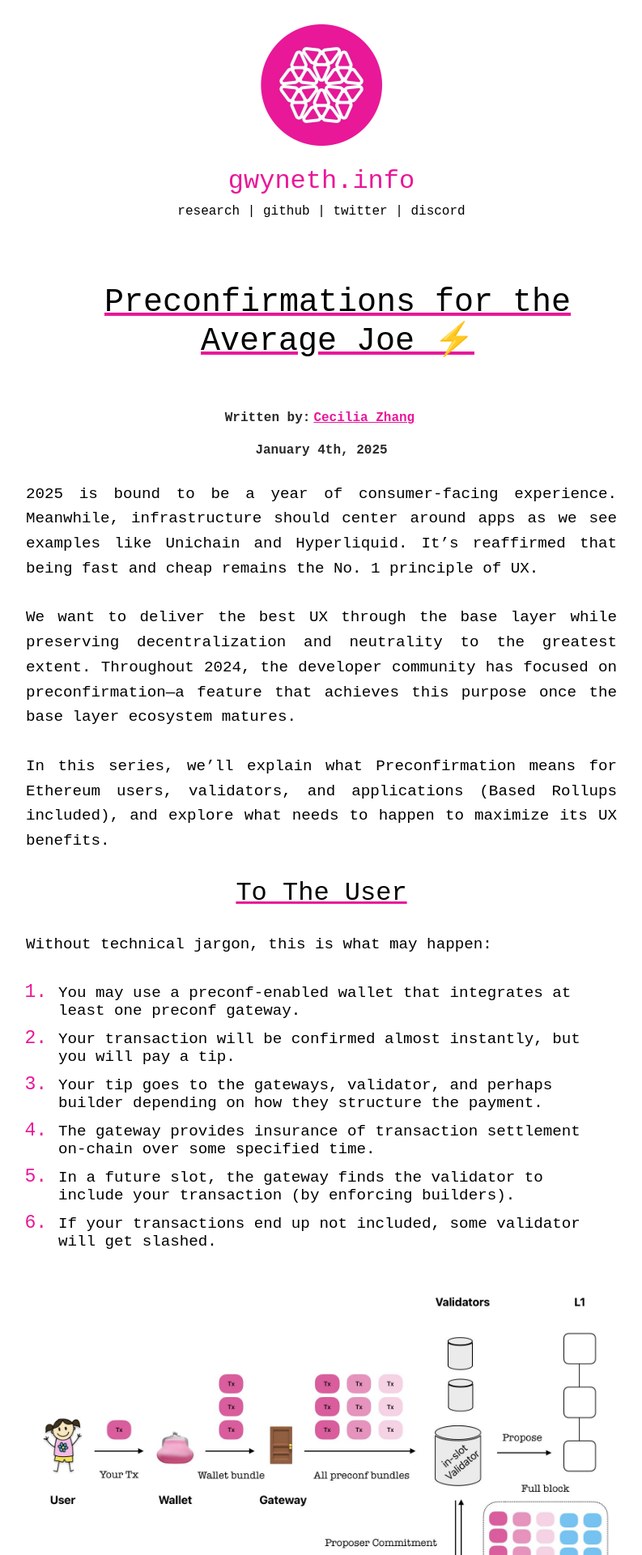
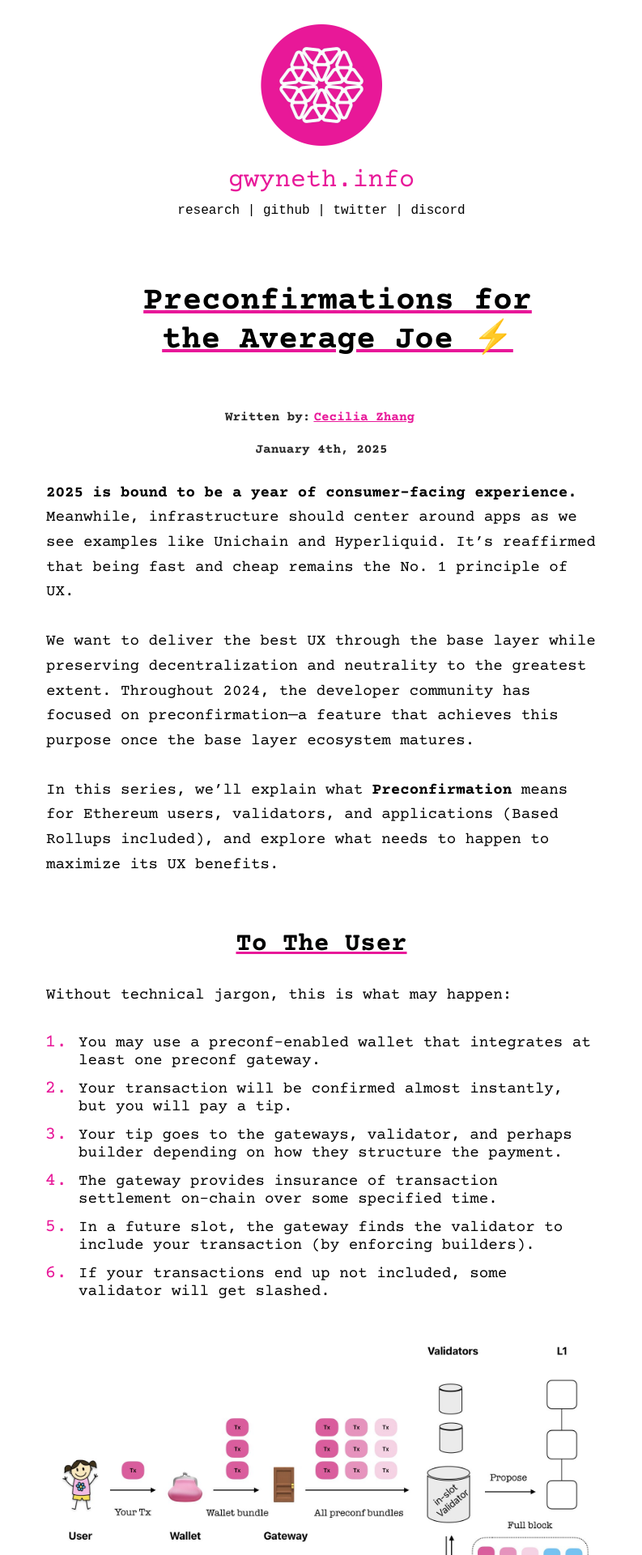
Before and after one commit to ex-scxr/ex-scxr.github.io, a Jekyll site: the page built from preconfs.md, in a window 1280 px wide. Shown: the top 1920 px of the page at 81% size, without its empty margins (243-1036 px from the left). Built offline with Jekyll 4.4.1, drawn with Linux system fonts in a browser that asks for light colours; some of the changed text lies outside the part shown.

```diff
--- a/assets/article.css
+++ b/assets/article.css
@@ -1,6 +1,35 @@
+@font-face {
+    font-family: 'prime';
+    src: url('./fonts/CourierPrime-Regular.ttf') format('truetype');
+    font-weight: 400; /* Normal weight */
+    font-style: normal; /* Regular style */
+}
+
+@font-face {
+    font-family: 'prime';
+    src: url('./fonts/CourierPrime-Bold.ttf') format('truetype');
+    font-weight: 700; /* Bold weight */
+    font-style: normal; /* Regular style */
+}
+
+@font-face {
+    font-family: 'prime';
+    src: url('./fonts/CourierPrime-Italic.ttf') format('truetype');
+    font-weight: 400; /* Normal weight */
+    font-style: italic; /* Italic style */
+}
+
+@font-face {
+    font-family: 'prime';
+    src: url('./fonts/CourierPrime-BoldItalic.ttf') format('truetype');
+    font-weight: 700; /* Bold weight */
+    font-style: italic; /* Italic style */
+}
+
+
 /* General Body Styling */
 body {
-    font-family: 'Courier New', Courier, monospace;
+    font-family: prime;
     background-color: #ffffff;
     color: #000000;
     margin: 0;
@@ -15,7 +44,7 @@ body {
 /* Content Wrapper for Markdown-Rendered Content */
 .content-wrapper {
     width: 100%;
-    max-width: 750px;
+    max-width: 700px;
     margin: 30px auto 0 auto; /* Space above the content wrapper */
     padding: 10px;
     background-color: #ffffff;
@@ -28,10 +57,10 @@ h1 {
     text-align: center;
     margin: 20px 0;
     font-size: 2em;
-    font-family: 'Courier New', Courier, monospace;
+    font-family: prime;
     text-decoration: underline;
     text-decoration-color: #E81899;
-    font-weight: lighter;
+    font-weight: bold;
     word-wrap: break-word; /* Prevent title overflow on small screens */
 }
 
@@ -39,11 +68,10 @@ h2 {
     font-size: 2em;
     text-decoration: underline;
     text-align: center;
-    font-family: 'Courier New', Courier, monospace;
-    font-weight: lighter;
+    font-family: prime ;
     text-decoration-color: #E81899;
-    margin-top: 20px;
-    margin-bottom: 10px;
+    margin-top: 2em;
+    margin-bottom: 3px;
 }
 
 h4 {
@@ -65,7 +93,7 @@ header img {
 header h1 {
     font-size: 2em;
     color: #E81899;
-    font-weight: normal;
+    font-weight: lighter;
     margin: 10px 0;
     text-decoration: none;
 }
@@ -88,7 +116,7 @@ header a:hover {
 p {
     line-height: 1.6;
     margin: 30px 0;
-    text-align: justify; /* Default justification for desktop */
+    text-align: left; /* Default justification for desktop */
     font-size: 1.2em;
 }
 
--- a/preconfs.md
+++ b/preconfs.md
@@ -10,11 +10,11 @@ permalink: /research/preconfs/
 #### Written by:**[Cecilia Zhang](https://x.com/ceciliaz030)**
 #### January 4th, 2025
 
-2025 is bound to be a year of consumer-facing experience. Meanwhile, infrastructure should center around apps as we see examples like Unichain and Hyperliquid. It's reaffirmed that being fast and cheap remains the No. 1 principle of UX.
+**2025 is bound to be a year of consumer-facing experience.** Meanwhile, infrastructure should center around apps as we see examples like Unichain and Hyperliquid. It's reaffirmed that being fast and cheap remains the No. 1 principle of UX.
 
 We want to deliver the best UX through the base layer while preserving decentralization and neutrality to the greatest extent. Throughout 2024, the developer community has focused on preconfirmation—a feature that achieves this purpose once the base layer ecosystem matures.
 
-In this series, we'll explain what Preconfirmation means for Ethereum users, validators, and applications (Based Rollups included), and explore what needs to happen to maximize its UX benefits.
+In this series, we'll explain what **Preconfirmation** means for Ethereum users, validators, and applications (Based Rollups included), and explore what needs to happen to maximize its UX benefits.
 
 ## To The User
 Without technical jargon, this is what may happen:
@@ -25,10 +25,12 @@ Without technical jargon, this is what may happen:
 5. In a future slot, the gateway finds the validator to include your transaction (by enforcing builders).
 6. If your transactions end up not included, some validator will get slashed.
 
-![]({{'assets/images/preconfs/GgczPnAa4AAclnF.jpg' | relative_url}}) Preconfirmations give an extra time variable in how transactions are priced. You can still pay the standard base fee + tip if you don't mind waiting for L1 blocktime, or you can tip extra for delivery insurance and fast confirmation. Note that this is only an insurance. It does not mean that your transaction is already on-chain. Insurance is backed by economic security, meaning the insurers, in our case the gateway and validators (or whatever protocol sitting in between), put down substantial collaterals to pledge for the results. This also means the users of preconfirmation are taking the cascading risks.
+![]({{'assets/images/preconfs/GgczPnAa4AAclnF.jpg' | relative_url}}) Preconfirmations give an extra time variable in how transactions are priced. You can still pay the standard base fee + tip if you don't mind waiting for L1 blocktime, or you can tip extra for delivery insurance and fast confirmation. Note that this is only an insurance. It does not mean that your transaction is already on-chain.
+
+Insurance is backed by economic security, meaning the insurers, in our case the gateway and validators (or whatever protocol sitting in between), put down substantial collaterals to pledge for the results. This also means the users of preconfirmation are taking the cascading risks.
 
 ## How much will you pay?
-Currently, only Inclusion Preconf exists, which means the gateway can only guarantee the inclusion of transactions. A more advanced type called Execution Preconf could have greater significance, especially for certain applications. With Execution Preconf, if you're swapping tokens, you are promised the pool's outcome, including price and amount with slippage—not just confirmation that your swap was included (which could still fail). This sophisticated version is more difficult to price and will cost more.
+Currently, only **Inclusion Preconf** exists, which means the gateway can only guarantee the inclusion of transactions. A more advanced type called **Execution Preconf** could have greater significance, especially for certain applications. With **Execution Preconf**, if you're swapping tokens, you are promised the pool's outcome, including price and amount with slippage—not just confirmation that your swap was included **(which could still fail)**. This sophisticated version is more difficult to price and will cost more.
 
 For simplicity, we only discuss the pricing of Inclusion Preconf. <a href="https://research.lido.fi/t/a-pricing-model-for-inclusion-preconfirmations/9136" target="_blank">This article</a> presents a model of the validator’s expected return under a given amount of JIT-auctioned gas and preconfirmed gas. Long story short, the model predicts that an ETH transfer (21,000 gas) costs:
 
@@ -41,19 +43,29 @@ For simplicity, we only discuss the pricing of Inclusion Preconf. <a href="https
 ## What else on UX?
 A huge bull case on the front end is new wallet features. Let’s think big and speak with very utopian terms - a wallet may offer users $5.99/mo for instant confirmation of all transactions, and an upgraded plan of $9.99/mo for swapping with superior slippage control. Furthermore, with Account Abstraction, you can spend all your tokens without an extra step of approval, and perhaps get your gas fees sponsored for $15.99/mo.
 
-Do these sound like good deals? Several mechanisms need to work together behind the scenes to make this possible. In <a href="https://docs.luban.wtf/learn/fundamentals/preconf_fungibility" target="_blank">Luban’s fungible preconf mode</a> wallets will purchase blockspace in bulk from gateways for future settlement. However, a caveat is contentious activities should be avoided when using this service. If you try to ape memecoins using preconfirmation, your transaction might fail when it reaches L1 because the coin would have been sold out.
+**Do these sound like good deals?**
 
-![]({{'assets/images/preconfs/Ggc1xkCa8AIH6HL.jpg' | relative_url}}) There are some potential implementations for improving slippage. With execution preconfirmation, it’s possible for service providers to insure you against a range of slippage <a href="https://ethresear.ch/t/based-proposer-commitments-ethereum-s-marketplace-for-proposer-commitments/19517" target="_blank">validators will commit to the insured states</a>, and then searchers or builders can fulfill the criteria. Without execution preconfirmation, the wallet can integrate DEX with <a href="https://sorellalabs.xyz/writing/a-new-era-of-defi-with-ass" target="_blank">Application-Specific Sequencing (ASS)</a> and connect to the app-specific mempool. This allows your transaction to be included as part of the ASS bundle by inclusion preconfirmation.
+Several mechanisms need to work together behind the scenes to make this possible. In <a href="https://docs.luban.wtf/learn/fundamentals/preconf_fungibility" target="_blank">Luban’s fungible preconf mode</a> wallets will purchase blockspace in bulk from gateways for future settlement.
 
-What about gas sponsorship and the batching of UserOps? This scenario is <a href="https://research.chainbound.io/integrating-account-abstraction-and-inclusion-preconfirmations" target="_blank">introduced by Chainbound.</a> At a high level, Account Abstraction allows another entity to send transactions on your behalf with prior authorization, and this entity can also pay for gas. Service providers aiming to attract customers with gas sponsorship can batch these authorized transactions to reduce costs. Preconfirmation naturally complements this system, because AA wallets can do the following:
+However, a caveat is contentious activities should be avoided when using this service. If you try to ape memecoins using preconfirmation, your transaction might fail when it reaches L1 because the coin would have been sold out.
+
+![]({{'assets/images/preconfs/Ggc1xkCa8AIH6HL.jpg' | relative_url}}) There are some potential implementations for improving slippage. With **execution preconfirmation**, it’s possible for service providers to insure you against a range of slippage <a href="https://ethresear.ch/t/based-proposer-commitments-ethereum-s-marketplace-for-proposer-commitments/19517" target="_blank">validators will commit to the insured states</a>, and then searchers or builders can fulfill the criteria.
+
+Without execution preconfirmation, the wallet can integrate DEX with <a href="https://sorellalabs.xyz/writing/a-new-era-of-defi-with-ass" target="_blank">Application-Specific Sequencing (ASS)</a> and connect to the app-specific mempool. This allows your transaction to be included as part of the ASS bundle by inclusion preconfirmation.
+
+**What about gas sponsorship and the batching of UserOps?**
+
+This scenario is <a href="https://research.chainbound.io/integrating-account-abstraction-and-inclusion-preconfirmations" target="_blank">introduced by Chainbound.</a> At a high level, Account Abstraction allows another entity to send transactions on your behalf with prior authorization, and this entity can also pay for gas. Service providers aiming to attract customers with gas sponsorship can batch these authorized transactions to reduce costs. Preconfirmation naturally complements this system, because AA wallets can do the following:
 
 1. **Batch as much as possible to amortize user cost;**
 2. **Settle in the future instead of every slot to lower fixed costs;**
 3. **Provide instant preconfimation to users.**
 
-⠀This is an enabler of the economics of scale and a definitive upgrade on Ethereum UX.
+This is an enabler of the economics of scale and a definitive upgrade on Ethereum UX.
 
 ## Summary
-Preconfirmation is nothing fancy, it's akin to a bridge directly from users to Ethereum validators. As this ecosystem matures, wallets would sit on proposer commitments to serve what you need, rather than selling bundles that potentially rip you off. Best of all, features previously exclusive to centralized exchanges and custodial wallets will become available in a non-custodial setting, powered by the base layer.
+**Preconfirmation is nothing fancy**, it's akin to a bridge directly from users to Ethereum validators. As this ecosystem matures, wallets would sit on proposer commitments to serve what you need, rather than selling bundles that potentially rip you off.
+
+Best of all, features previously exclusive to centralized exchanges and custodial wallets will become available in a non-custodial setting, powered by the base layer.
 
 In the upcoming section, we will discuss how Preconfirmation will benefit the validators.
```
Also changed, not shown: assets/fonts/CourierPrime-Bold.ttf (added), assets/fonts/CourierPrime-BoldItalic.ttf (added), assets/fonts/CourierPrime-Italic.ttf (added), assets/fonts/CourierPrime-Regular.ttf (added), 3 other files.
